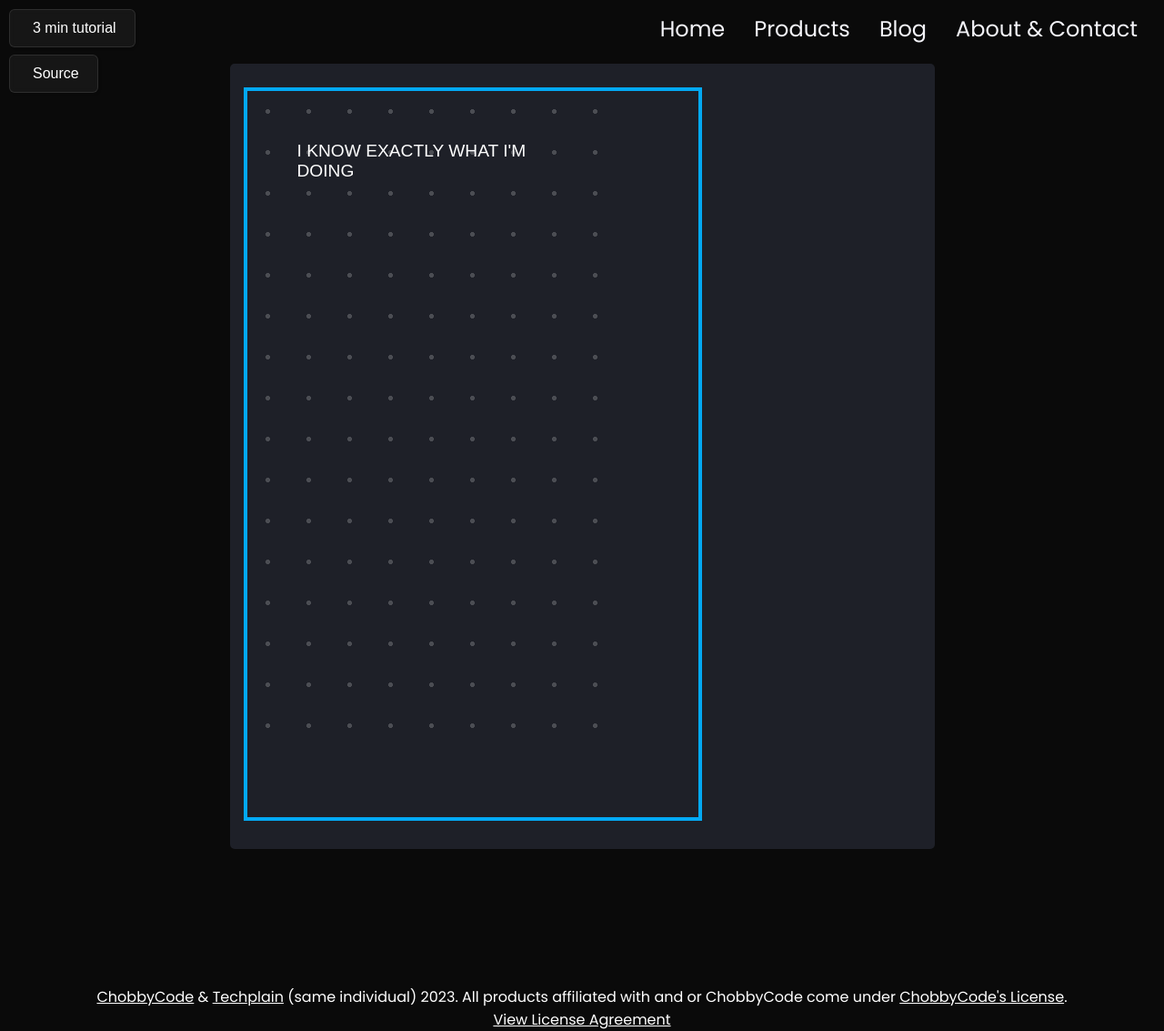
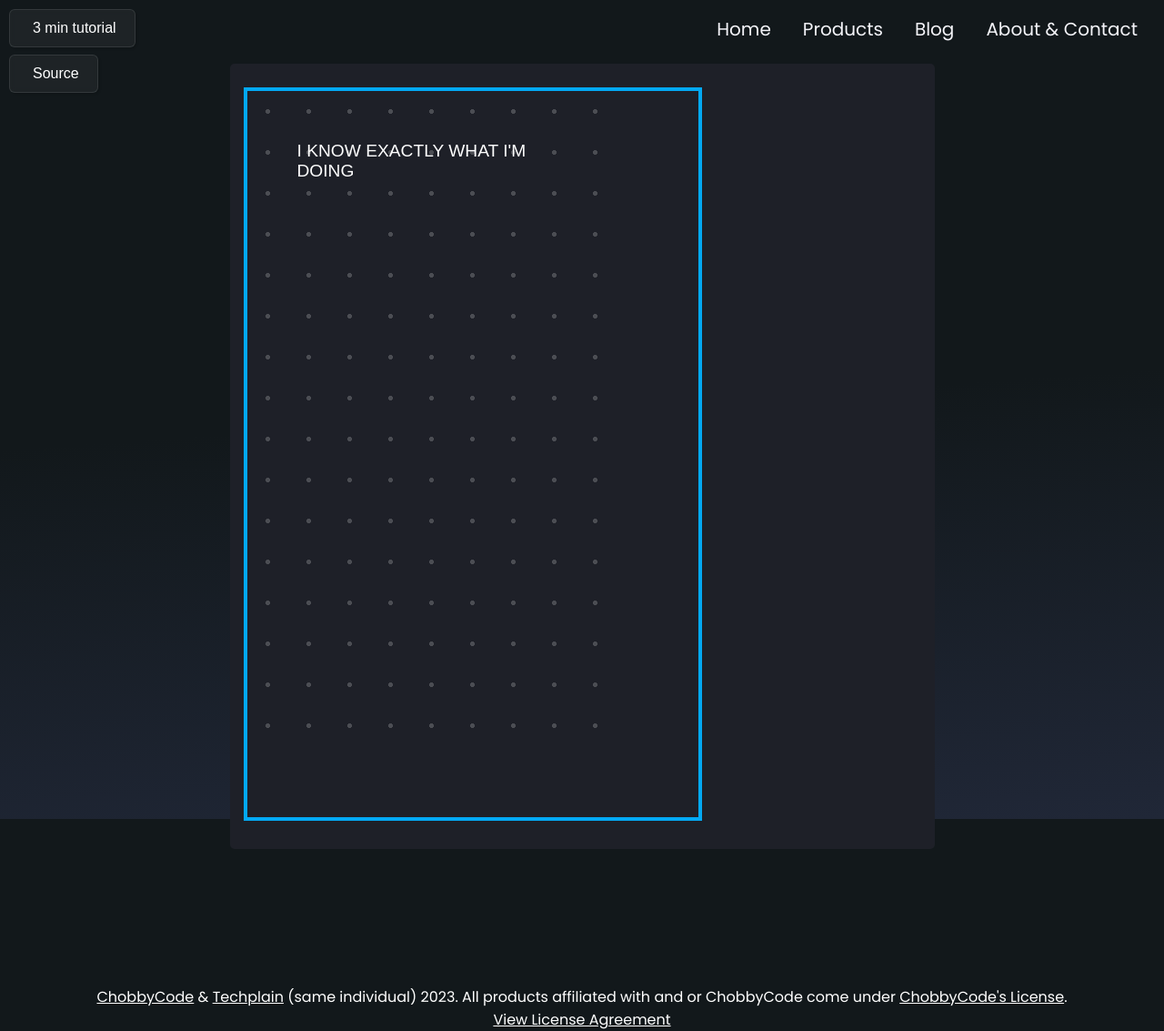
Before and after one commit to ChobbyCode/ChobbyCode.github.io, a Jekyll site: the page built from design.html, in a window 1280 px wide. Shown: the whole page at 91% size. Built offline with Jekyll 4.4.1, drawn with Linux system fonts in a browser that asks for light colours.

Commit message:
Changed Background & Fixed Bound Box With Nav Bar

```diff
--- a/_includes/nav.html
+++ b/_includes/nav.html
@@ -3,7 +3,7 @@
 
 <div class="nav-wrapper">
     <nav>
-        <ul style="font-family: PoppinsBold; font-size:150%; ">
+        <ul style="font-family: PoppinsBold; font-size:125%; ">
             <li><a href="/home/">Home</a></li>
 
             <li class="dropdown">
--- a/css/default.css
+++ b/css/default.css
@@ -6,7 +6,14 @@
 }
 
 body {
+
+    /* Colours */
     background-color: #323442;
+    background: linear-gradient(176deg,rgb(18,24,27) 50%,rgb(32,39,55) 100%);
+    min-height: 100vh;
+    max-height: 100vh;
+    background-attachment: fixed;
+
     color: #fff;
     overflow-x: hidden;
 }
--- a/css/nav.css
+++ b/css/nav.css
@@ -39,7 +39,8 @@ li a:hover,
 
     .dropdown-full {
         width: 100%;
-        height: 20em;
+        height: 5em;
+        /* background-color: wheat; Hitbox debugging */
     }
 
     nav {
@@ -47,6 +48,7 @@ li a:hover,
         top:0;
         right:0;
         margin-right: 13px;
+        margin-top: 3px;
     }
 
     nav ul {
@@ -58,6 +60,7 @@ li a:hover,
 
     nav ul li {
         float: left;
+        margin-left: 3px;
     }
 
     nav ul li:last-child {
```
